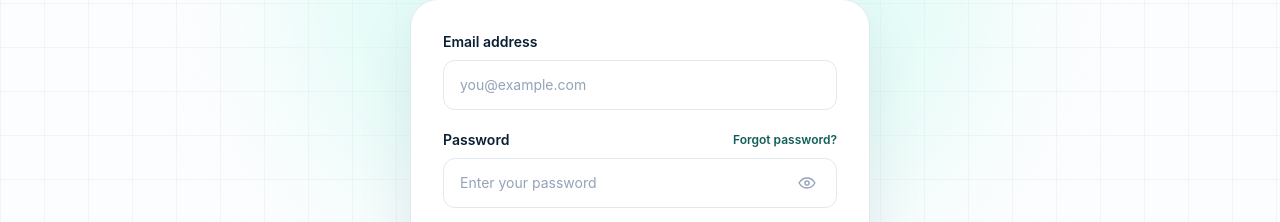
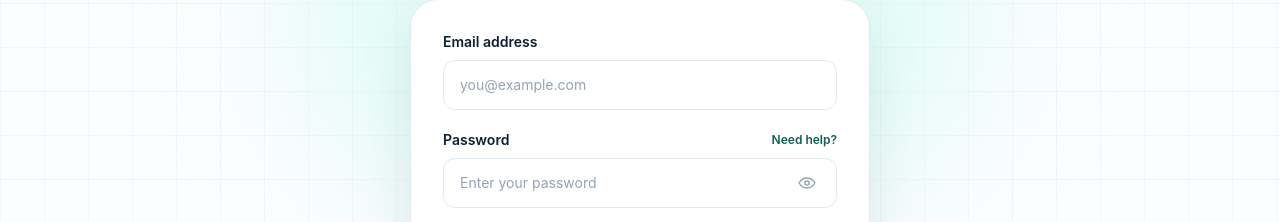
Before and after one commit to Bhardwaj1-star/planvesto, a Next.js app in the folder frontend/: page /login in a window 1280 px wide. Shown: the part 342-564 px from the top of the page. Built offline with nearby package versions, Linux system fonts and the light colour scheme.

Commit message:
fix(auth): avoid broken forgot-password route

```diff
--- a/frontend/app/login/page.tsx
+++ b/frontend/app/login/page.tsx
@@ -63,7 +63,7 @@ export default function LoginPage() {
                 <div>
                   <div className="mb-2 flex items-center justify-between">
                     <label htmlFor="password" className="block text-sm font-semibold text-navy-900">Password</label>
-                    <Link href="/forgot-password" className="text-xs font-semibold text-teal-700 transition hover:text-navy-900">Forgot password?</Link>
+                    <Link href="/contact" className="text-xs font-semibold text-teal-700 transition hover:text-navy-900">Need help?</Link>
                   </div>
                   <div className="relative">
                     <input id="password" name="password" type={showPassword ? "text" : "password"} autoComplete="current-password" minLength={6} value={password} onChange={(e) => setPassword(e.target.value)} aria-invalid={Boolean(message)} className="form-field w-full rounded-xl border border-slate-200 bg-white px-4 py-3.5 pr-12 text-sm text-navy-900 placeholder:text-slate-400" placeholder="Enter your password" />
```
